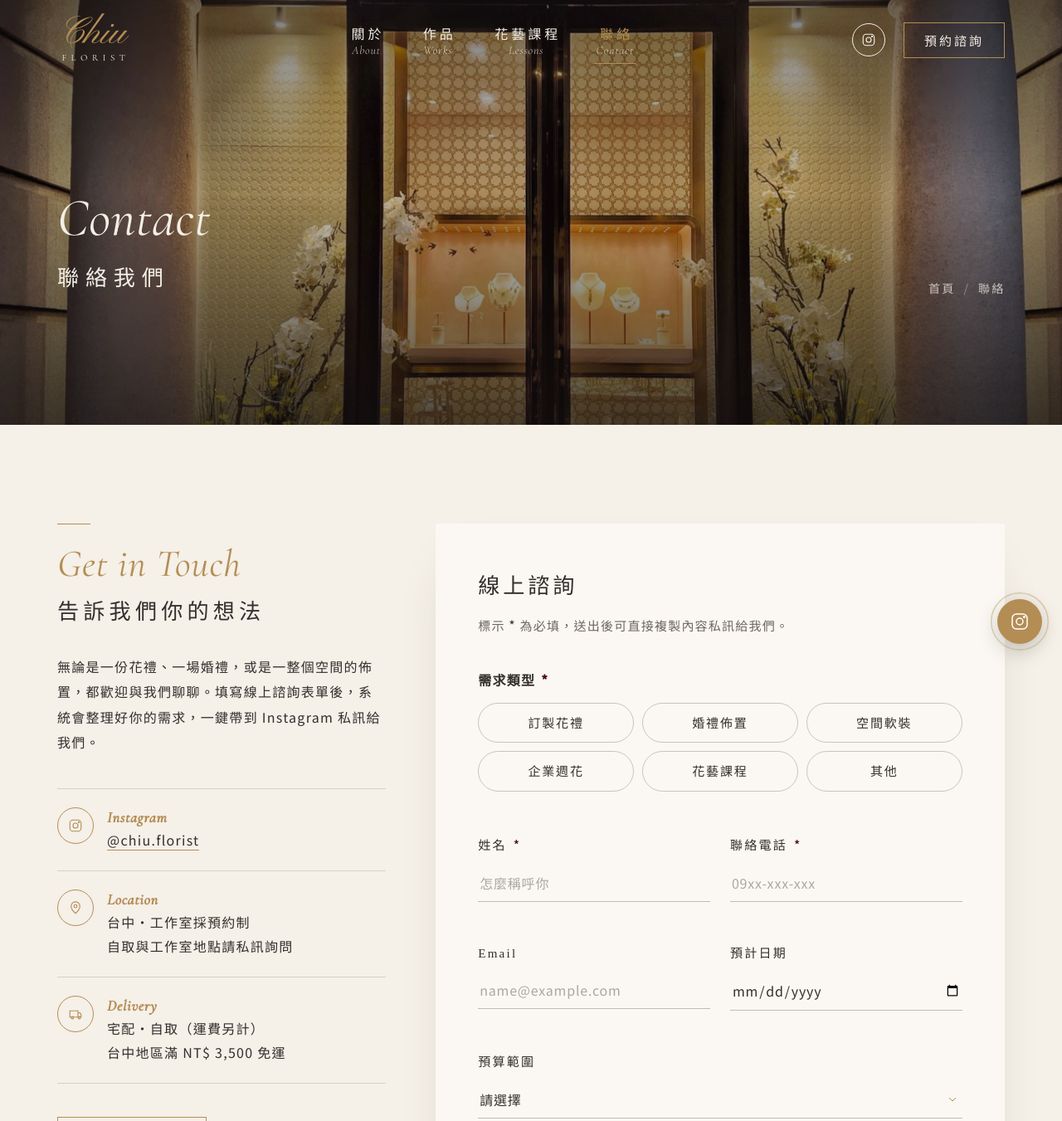
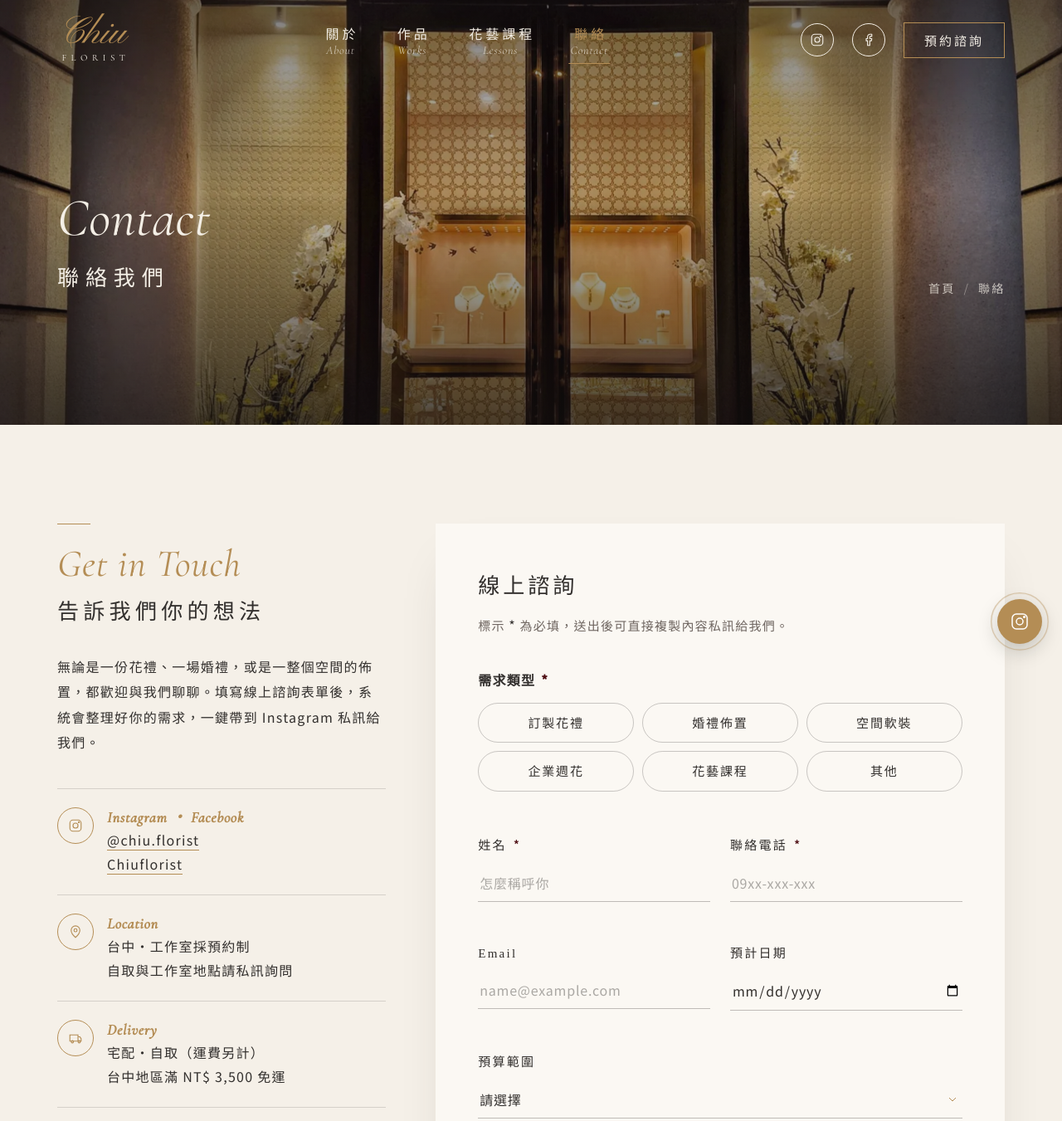
Before and after one commit to po8621l124/chiu-florist, a plain HTML site: page html/contact.html in a window 1280 px wide. Shown: the top 1351 px of the page at 83% size. Drawn offline with nearby package versions, Linux system fonts and the light colour scheme.

Commit message:
Add Facebook links to header, menu, footer, contact page and structured data
Co-Authored-By: Claude Opus 5.5 <noreply@anthropic.com>

```diff
--- a/css/chiu_common.css
+++ b/css/chiu_common.css
@@ -425,6 +425,7 @@ body.menu-open .ch_burger span:nth-child(3){top: 23px;width: 24px;transform: rot
 .hs_box .ch_footer_b a{position: relative;transition: color .3s;}
 .hs_box .ch_footer_b a:hover{color: var(--color-Sub);}
 .ch_footer_ig{display: inline-flex !important;align-items: center;gap: 10px;margin-top: 14px;}
+.ch_footer_ig + .ch_footer_ig{margin-left: 24px;}
 .ch_footer_ig svg{width: 18px;height: 18px;color: var(--color-Sub);}
 .ch_footer_c{display: flex;justify-content: space-between;gap: 20px;flex-wrap: wrap;padding-top: 26px;border-top: 1px solid rgba(244,239,230,.12) !important;}
 .hs_box .ch_footer_c :is(p, a, span){font-size: var(--f14);color: rgba(244,239,230,.45);letter-spacing: .12em;}
--- a/html/contact.html
+++ b/html/contact.html
@@ -163,7 +163,7 @@
                 <ul class="chc_info" data-animate-in="up">
                     <li>
                         <i><svg viewBox="0 0 24 24" fill="none" stroke="currentColor" stroke-width="1.5" aria-hidden="true"><rect x="3" y="3" width="18" height="18" rx="5"/><circle cx="12" cy="12" r="4"/><circle cx="17.5" cy="6.5" r=".8" fill="currentColor"/></svg></i>
-                        <div><b>Instagram</b><p><a href="https://www.instagram.com/chiu.florist/" target="_blank" rel="noopener">@chiu.florist</a></p></div>
+                        <div><b>Instagram ・ Facebook</b><p><a href="https://www.instagram.com/chiu.florist/" target="_blank" rel="noopener">@chiu.florist</a></p><p><a href="https://www.facebook.com/p/Chiuflorist-100071734697100/" target="_blank" rel="noopener">Chiuflorist</a></p></div>
                     </li>
                     <li>
                         <i><svg viewBox="0 0 24 24" fill="none" stroke="currentColor" stroke-width="1.5" aria-hidden="true"><path d="M12 21s-7-6.2-7-11.5a7 7 0 0 1 14 0C19 14.8 12 21 12 21z"/><circle cx="12" cy="9.5" r="2.5"/></svg></i>
--- a/js/chiu_layout.js
+++ b/js/chiu_layout.js
@@ -7,6 +7,8 @@
    ========================================================= */
 (function () {
     var IG = 'https://www.instagram.com/chiu.florist/';
+    var FB = 'https://www.facebook.com/p/Chiuflorist-100071734697100/';
+    var fbIcon = '<svg viewBox="0 0 24 24" fill="none" stroke="currentColor" stroke-width="1.5" stroke-linejoin="round" aria-hidden="true"><path d="M14.5 3H17v3.5h-2.2a1 1 0 0 0-1 1V10H17l-.5 3.5h-2.7V21h-3.6v-7.5H8V10h2.2V7a4 4 0 0 1 4-4z"/></svg>';
     var igIcon = '<svg viewBox="0 0 24 24" fill="none" stroke="currentColor" stroke-width="1.5" aria-hidden="true"><rect x="3" y="3" width="18" height="18" rx="5"/><circle cx="12" cy="12" r="4"/><circle cx="17.5" cy="6.5" r=".8" fill="currentColor"/></svg>';
 
     /* 選單項目：改這裡就好 */
@@ -42,6 +44,7 @@
                 '<nav class="ch_nav" aria-label="主選單"><ul>' + navLinks + '</ul></nav>' +
                 '<div class="ch_hd_r">' +
                     '<a class="ch_hd_ig" href="' + IG + '" target="_blank" rel="noopener" aria-label="Instagram（另開視窗）">' + igIcon + '</a>' +
+                    '<a class="ch_hd_ig" href="' + FB + '" target="_blank" rel="noopener" aria-label="Facebook（另開視窗）">' + fbIcon + '</a>' +
                     '<a class="ch_hd_btn" href="contact.html">預約諮詢</a>' +
                     '<button class="ch_burger" type="button" aria-expanded="false" aria-controls="ch_menu" aria-label="開啟選單"><span></span><span></span><span></span></button>' +
                 '</div>' +
@@ -52,6 +55,7 @@
             '<div class="ch_menu_info">' +
                 '<p>台中・工作室採預約制</p>' +
                 '<p>Instagram <a href="' + IG + '" target="_blank" rel="noopener">@chiu.florist</a></p>' +
+                '<p>Facebook <a href="' + FB + '" target="_blank" rel="noopener">Chiuflorist</a></p>' +
             '</div>' +
         '</div>' +
         '<button class="ch_totop" type="button" aria-label="回到頂端"><svg class="ring" viewBox="0 0 54 54" aria-hidden="true"><circle cx="27" cy="27" r="24"/></svg><svg class="arw" viewBox="0 0 24 24" fill="none" stroke="currentColor" stroke-width="1.5" aria-hidden="true"><path d="M12 19V5M5 12l7-7 7 7"/></svg></button>' +
@@ -69,6 +73,7 @@
                         '<h3>About</h3>' +
                         '<p>台中花藝工作室。訂製花禮、婚慶活動視覺佈置、商業軟裝空間設計、企業商用週花與花藝課程。</p>' +
                         '<a class="ch_footer_ig" href="' + IG + '" target="_blank" rel="noopener">' + igIcon + '<span>@chiu.florist</span></a>' +
+                        '<a class="ch_footer_ig" href="' + FB + '" target="_blank" rel="noopener">' + fbIcon + '<span>Chiuflorist</span></a>' +
                     '</div>' +
                     '<div><h3>Menu</h3><ul>' + footerLinks + '</ul></div>' +
                     '<div><h3>Services</h3><ul>' +
```
Also changed, not shown: html/index.html (+1 -1 lines).
